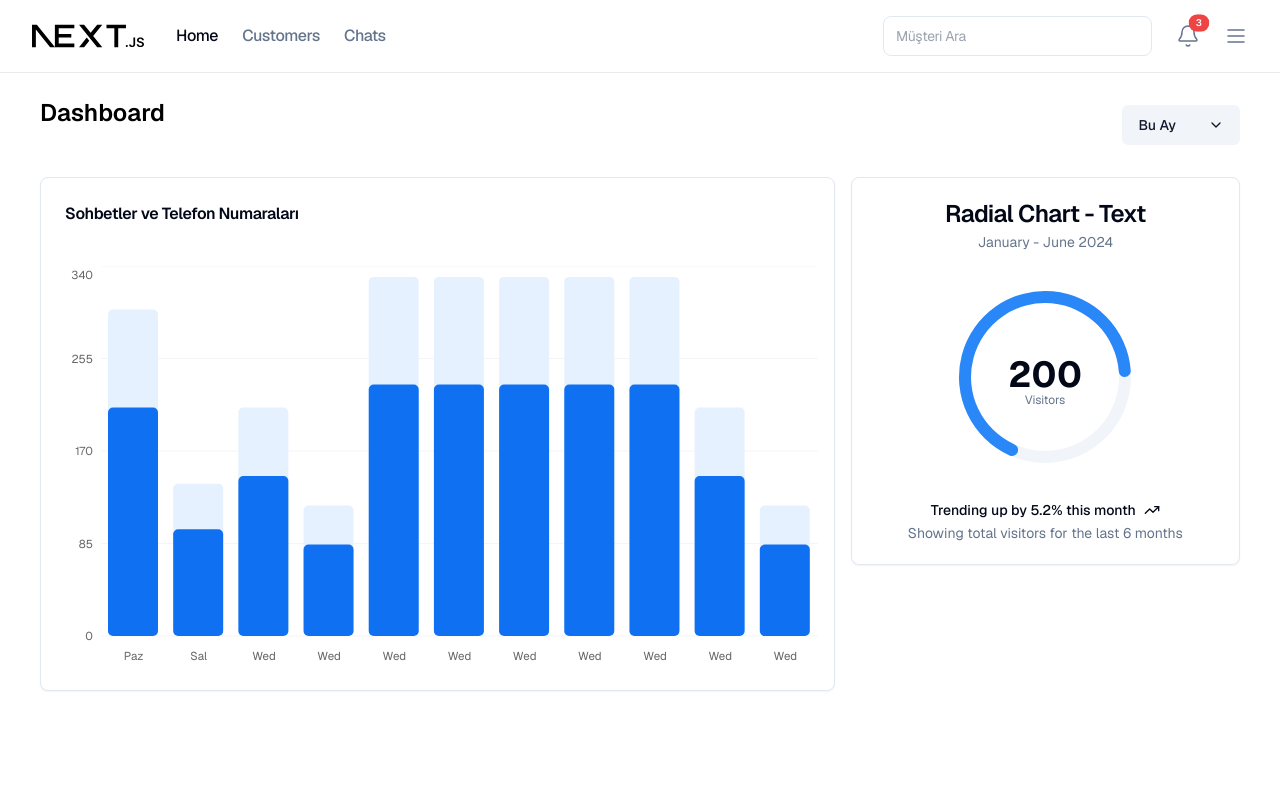
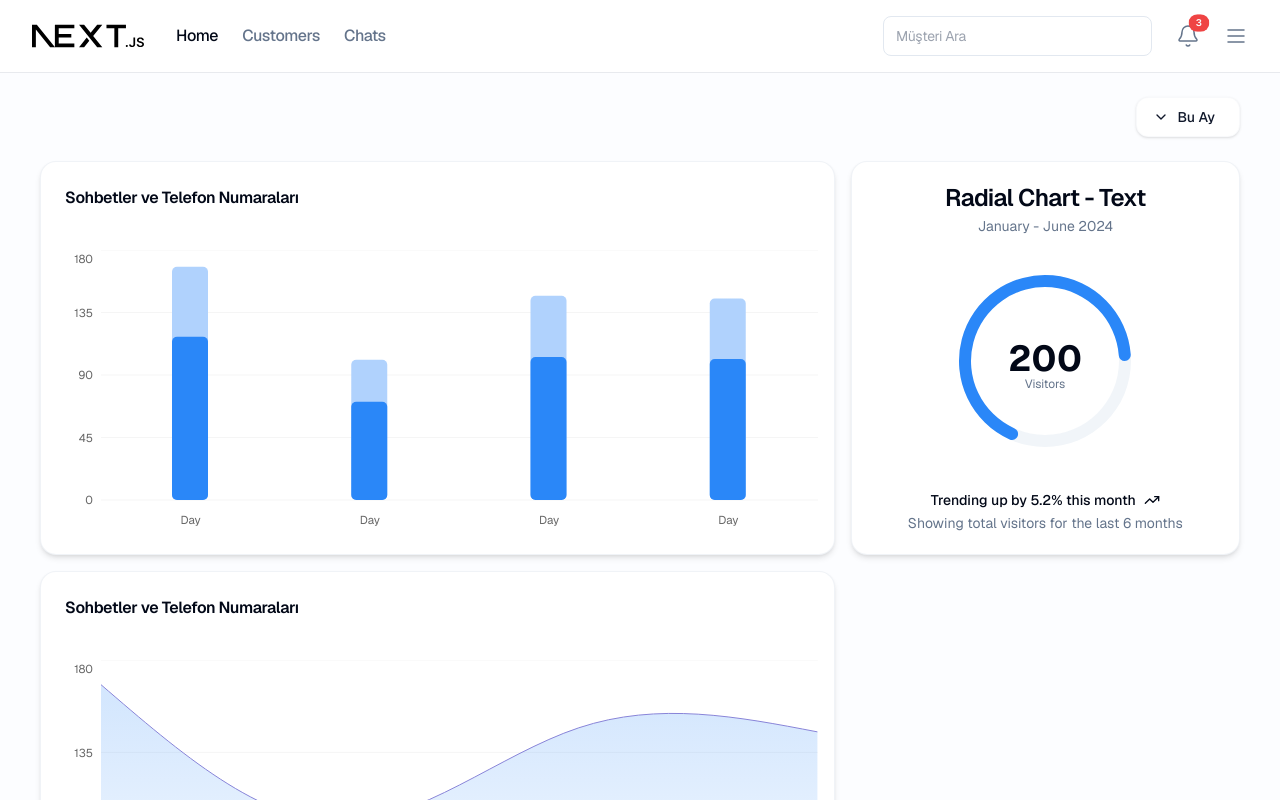
Before and after one commit to Chatrixx/chatrix-dashboard, a Next.js app: page / in a window 1280 px wide. Shown: the top 800 px of the page. Built offline with nearby package versions, Linux system fonts and the light colour scheme.

Commit message:
Styling tweaks

```diff
--- /dev/null
+++ b/components/custom/area-chart.jsx
@@ -0,0 +1,79 @@
+import React from "react";
+import { Card, CardHeader, CardContent } from "@/components/ui/card";
+import {
+  AreaChart,
+  Area,
+  XAxis,
+  YAxis,
+  CartesianGrid,
+  Legend,
+  ResponsiveContainer,
+  Tooltip,
+} from "recharts";
+
+export default function ChatsAreaChart({ data }) {
+  return (
+    <Card className="w-full">
+      <CardHeader className="mb-4 font-semibold tracking-tight">
+        Sohbetler ve Telefon Numaraları
+      </CardHeader>
+      <CardContent className="pl-0 pr-4">
+        <ResponsiveContainer className="min-h-[400px]">
+          <AreaChart
+            data={data}
+            margin={{ top: 0, right: 0, left: 0, bottom: 0 }}
+          >
+            <CartesianGrid vertical={false} opacity={0.2} />
+
+            <defs>
+              <linearGradient id="colorUv" x1="0" y1="0" x2="0" y2="1">
+                <stop offset="5%" stopColor="#2A87F8" stopOpacity={0.2} />
+                <stop offset="95%" stopColor="#2A87F8" stopOpacity={0} />
+              </linearGradient>
+              <linearGradient id="colorPv" x1="0" y1="0" x2="0" y2="1">
+                <stop offset="5%" stopColor="#00a5ad" stopOpacity={0.4} />
+                <stop offset="95%" stopColor="#00a5ad" stopOpacity={0} />
+              </linearGradient>
+            </defs>
+            <XAxis
+              dataKey="day"
+              local="tr"
+              tickLine={false}
+              tickMargin={10}
+              style={{
+                fontSize: "0.72rem",
+                color: "#6B7280",
+              }}
+              axisLine={false}
+              tickFormatter={(value) => value.slice(0, 3)}
+            />
+            <YAxis
+              style={{
+                fontSize: "0.72rem",
+                color: "#6B7280",
+              }}
+              tickLine={false}
+              axisLine={false}
+            />
+            <CartesianGrid strokeDasharray="3 3" />
+            <Tooltip />
+            <Area
+              type="natural"
+              dataKey="chats"
+              stroke="#8884d8"
+              fillOpacity={1}
+              fill="url(#colorUv)"
+            />
+            <Area
+              type="natural"
+              dataKey="phoneNumbers"
+              stroke="#2A87F8"
+              fillOpacity={1}
+              fill="url(#colorPv)"
+            />
+          </AreaChart>
+        </ResponsiveContainer>
+      </CardContent>
+    </Card>
+  );
+}
--- a/components/custom/chart.jsx
+++ b/components/custom/chart.jsx
@@ -10,23 +10,7 @@ import {
   ResponsiveContainer,
 } from "recharts";
 
-const data = [
-  { day: "Pazartesi", chats: 300, phoneNumbers: 30 },
-  { day: "Sali", chats: 140, phoneNumbers: 50 },
-  { day: "Wednesday", chats: 210, phoneNumbers: 40 },
-  { day: "Wednesday", chats: 120, phoneNumbers: 40 },
-  { day: "Wednesday", chats: 330, phoneNumbers: 40 },
-  { day: "Wednesday", chats: 330, phoneNumbers: 40 },
-  { day: "Wednesday", chats: 330, phoneNumbers: 40 },
-  { day: "Wednesday", chats: 330, phoneNumbers: 40 },
-
-  { day: "Wednesday", chats: 330, phoneNumbers: 40 },
-
-  { day: "Wednesday", chats: 210, phoneNumbers: 40 },
-  { day: "Wednesday", chats: 120, phoneNumbers: 40 },
-];
-
-const CustomChart = () => {
+const CustomChart = ({ data }) => {
   return (
     <Card className="w-full">
       <CardHeader className="mb-4">
@@ -35,9 +19,10 @@ const CustomChart = () => {
         </span>
       </CardHeader>
       <CardContent className="pl-0 pr-4">
-        <ResponsiveContainer className="min-h-[400px]">
+        <ResponsiveContainer className="min-h-[280px]">
           <BarChart
             compact
+            barGap={0}
             data={data}
             margin={{ top: 0, right: 0, left: 0, bottom: 0 }}
           >
@@ -61,13 +46,13 @@ const CustomChart = () => {
               }}
               tickLine={false}
               axisLine={false}
-            ></YAxis>
+            />
             <Legend />
             <Bar
               dataKey="chats"
               name="Chats"
               fill="url(#chatsGradient)"
-              barSize={50}
+              barSize={36}
               shape={({ x, y, width, height }) => (
                 <g>
                   <defs>
@@ -78,8 +63,8 @@ const CustomChart = () => {
                       y1="0"
                       y2="1"
                     >
-                      <stop offset="0%" stopColor="#e6f1ff" />
-                      <stop offset="100%" stopColor="#e6f1ff" />
+                      <stop offset="0%" stopColor="#b0d2fd" />
+                      <stop offset="100%" stopColor="#b0d2fd" />
                     </linearGradient>
                     <linearGradient
                       id="phoneNumbersGradient"
@@ -88,8 +73,8 @@ const CustomChart = () => {
                       y1="0"
                       y2="1"
                     >
-                      <stop offset="0%" stopColor="#0F71F2" stopOpacity={1} />
-                      <stop offset="200%" stopColor="#0F71F2 " />
+                      <stop offset="0%" stopColor="#2a87f8" stopOpacity={1} />
+                      <stop offset="100%" stopColor="#2a87f8 " />
                     </linearGradient>
                   </defs>
                   <rect
@@ -103,7 +88,7 @@ const CustomChart = () => {
                     ry={5}
                   />
                   <rect
-                    className=" cursor-pointer"
+                    className="cursor-pointer"
                     x={x}
                     y={y + height * 0.3}
                     width={width}
--- a/components/custom/date-range-picker.jsx
+++ b/components/custom/date-range-picker.jsx
@@ -8,7 +8,7 @@ import {
   startOfWeek,
   startOfYear,
 } from "date-fns";
-import { CalendarIcon, ChevronDown } from "lucide-react";
+import { ChevronDown } from "lucide-react";
 import { tr } from "date-fns/locale";
 import { cn } from "@/lib/utils";
 import { Button } from "@/components/ui/button";
@@ -40,7 +40,7 @@ const presets = [
   },
 ];
 
-export function DatePickerWithRange({ className }) {
+export function DatePickerWithRange({ className, onDateChange }) {
   const [date, setDate] = React.useState({
     from: presets[3].from,
     to: presets[3].to,
@@ -59,8 +59,11 @@ export function DatePickerWithRange({ className }) {
   }, [date]);
 
   React.useEffect(() => {
-    console.log(preset);
-  }, [preset]);
+    // find day difference
+    const diffTime = Math.abs(date?.to - date?.from + 1);
+    const diffDays = Math.ceil(diffTime / (1000 * 60 * 60 * 24));
+    onDateChange && onDateChange(diffDays);
+  }, [date]);
 
   return (
     <div className={cn("grid gap-2", className)}>
@@ -70,10 +73,12 @@ export function DatePickerWithRange({ className }) {
             id="date"
             variant={"secondary"}
             className={cn(
-              "flex items-center gap-4 ",
+              "flex items-center gap-2 bg-primary-foreground border border-border/25 shadow rounded-xl",
               !date && "text-muted-foreground",
             )}
           >
+            <ChevronDown />
+
             {preset && <span>{preset.label}</span>}
             {!preset && date?.from ? (
               date.to ? (
@@ -87,7 +92,6 @@ export function DatePickerWithRange({ className }) {
             ) : (
               <span>{presets.label}</span>
             )}
-            <ChevronDown />
           </Button>
         </PopoverTrigger>
         <PopoverContent className="w-auto p-0 flex " align="start">
--- a/components/custom/navbar/index.jsx
+++ b/components/custom/navbar/index.jsx
@@ -23,7 +23,7 @@ const NavItem = ({ link, title }) => {
 
 export default function AppNavbar() {
   return (
-    <div className="flex justify-between items-center border-b-[1.5px] border-muted-foreground/15 font-poppins w-full px-6">
+    <div className="flex justify-between items-center border-b-[1.5px] border-muted-foreground/15 font-poppins w-full px-6 bg-primary-foreground">
       <div className="first_in_left flex justify-between items-center gap-6">
         <div className="flex justify-center items-center px-2 max-w-32">
           <img src="/next.svg" alt="logo" className="h-10" />
--- a/components/custom/pie-chart.jsx
+++ b/components/custom/pie-chart.jsx
@@ -34,7 +34,7 @@ const chartConfig = {
 
 export default function CustomPieChart() {
   return (
-    <Card className="flex flex-col">
+    <Card className="flex flex-col h-full">
       <CardHeader className="items-center pb-0">
         <CardTitle>Radial Chart - Text</CardTitle>
         <CardDescription>January - June 2024</CardDescription>
--- a/components/custom/table.jsx/table-pagination.jsx
+++ b/components/custom/table.jsx/table-pagination.jsx
@@ -28,7 +28,6 @@ export function DataTablePagination({
   onPageChange,
   onRowsPerPageChange,
 }) {
-  console.log("ASdasd");
   return (
     <div className="flex items-center justify-between px-2 mt-3">
       <div className="flex items-center space-x-2">
--- a/components/ui/card.jsx
+++ b/components/ui/card.jsx
@@ -6,8 +6,8 @@ const Card = React.forwardRef(({ className, ...props }, ref) => (
   <div
     ref={ref}
     className={cn(
-      "rounded-lg border bg-card text-card-foreground shadow-sm",
-      className
+      "rounded-2xl border border-border/50 bg-card text-card-foreground shadow-md",
+      className,
     )}
     {...props}
   />
@@ -28,7 +28,7 @@ const CardTitle = React.forwardRef(({ className, ...props }, ref) => (
     ref={ref}
     className={cn(
       "text-2xl font-semibold leading-none tracking-tight",
-      className
+      className,
     )}
     {...props}
   />
--- a/pages/_app.js
+++ b/pages/_app.js
@@ -11,7 +11,7 @@ const GeistFont = Geist({
 
 export default function App({ Component, pageProps }) {
   return (
-    <main className={`${GeistFont.className} font-sans`}>
+    <main className={`${GeistFont.className} font-sans bg-[#fcfdff]`}>
       <AppNavbar />
       <div className="w-full px-10 py-6 max-lg:px-6 max-md:px-4">
         <Component {...pageProps} />
--- a/pages/index.js
+++ b/pages/index.js
@@ -1,6 +1,8 @@
 import CustomChart from "@/components/custom/chart";
 import DatePickerWithRange from "@/components/custom/date-range-picker";
+import ChatsLineChart from "@/components/custom/area-chart";
 import RatioPieChart from "@/components/custom/pie-chart";
+import { useState } from "react";
 
 // const poppins = Poppins({
 //   variable: "--font-poppins",
@@ -9,18 +11,27 @@ import RatioPieChart from "@/components/custom/pie-chart";
 // });
 
 export default function Home() {
+  const [numOfDays, setNumOfDays] = useState(17);
+  const data = Array.from({ length: numOfDays }, (_, i) => ({
+    day: `Day ${i.toString() + 1}`,
+    chats: Math.floor(100 + Math.random() * 100),
+    phoneNumbers: Math.floor(Math.random() * 100),
+  }));
   return (
     <div>
       <div className="mb-6 flex justify-between items-center">
-        <h2 className="text-2xl font-semibold mb-6">Dashboard</h2>
-        <DatePickerWithRange />
+        <h2 className="text-2xl font-semibold mb-6"></h2>
+        <DatePickerWithRange onDateChange={setNumOfDays} />
       </div>
       <div className="grid grid-cols-12 gap-4">
         <div className="col-span-8">
-          <CustomChart />
+          <CustomChart data={data} />
         </div>
-        <div className="col-span-4">
+        <div className="col-span-4 h-full">
           <RatioPieChart />
+        </div>
+        <div className="col-span-8">
+          <ChatsLineChart data={data} />
         </div>
       </div>
     </div>
```
